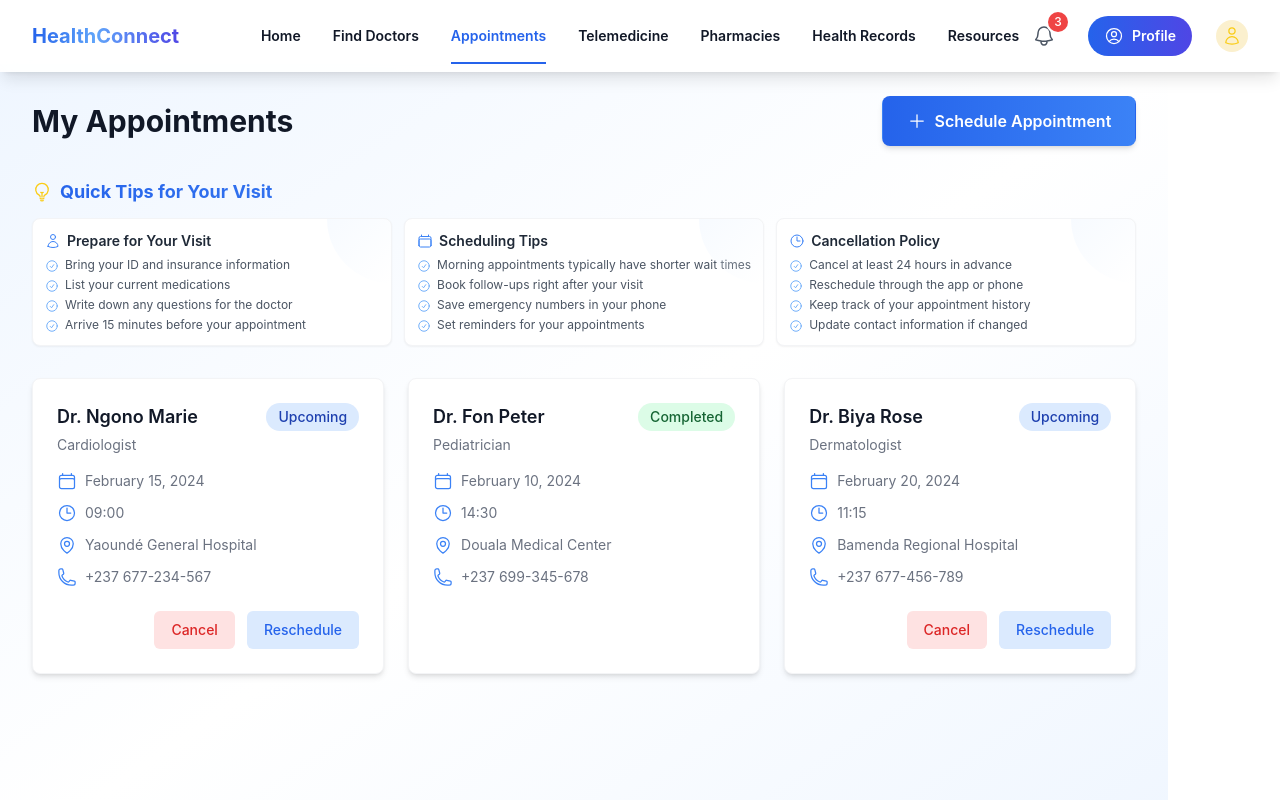
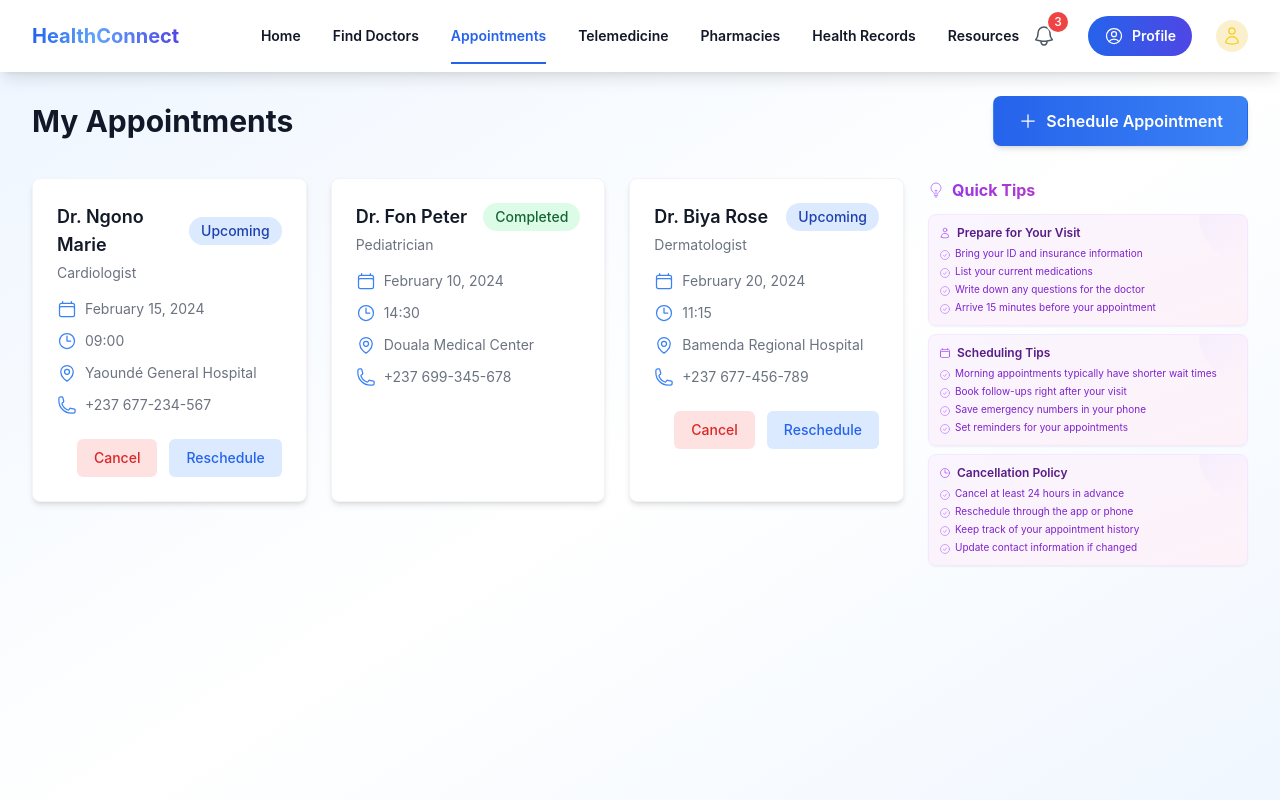
Before and after one commit to Esty-source/HSD-, a React (Vite) app in the folder health-service-directory/: page /appointments in a window 1280 px wide. Shown: the top 800 px of the page. Built offline with nearby package versions, Linux system fonts and the light colour scheme.

Commit message:
position of quick tips

```diff
--- a/health-service-directory/src/pages/Appointments.jsx
+++ b/health-service-directory/src/pages/Appointments.jsx
@@ -179,40 +179,11 @@ export default function Appointments() {
           </button>
         </div>
 
-        {/* Quick Tips Section */}
-        <div className="mt-4 sm:mt-6 mb-6 sm:mb-8">
-          <h2 className="text-base sm:text-lg font-bold text-gray-900 flex items-center mb-3 bg-gradient-to-r from-blue-600 to-blue-400 bg-clip-text text-transparent">
-            <LightBulbIcon className="h-4 sm:h-5 w-4 sm:w-5 mr-2 text-yellow-400" />
-            Quick Tips for Your Visit
-          </h2>
-          <div className="grid gap-2 sm:gap-3 grid-cols-1 sm:grid-cols-3">
-            {quickTips.map((section) => (
-              <div
-                key={section.id}
-                className="rounded-lg bg-white p-2.5 sm:p-3 shadow-sm hover:shadow-md transform hover:-translate-y-0.5 transition-all duration-300 ease-in-out border border-gray-100 relative overflow-hidden group"
-              >
-                <div className="absolute top-0 right-0 w-12 sm:w-16 h-12 sm:h-16 bg-gradient-to-br from-blue-50 to-transparent opacity-50 rounded-bl-full"></div>
-                <h3 className="text-xs sm:text-sm font-semibold text-gray-800 mb-1.5 flex items-center">
-                  {section.id === 1 && <UserIcon className="h-3 sm:h-4 w-3 sm:w-4 mr-1.5 text-blue-500" />}
-                  {section.id === 2 && <CalendarIcon className="h-3 sm:h-4 w-3 sm:w-4 mr-1.5 text-blue-500" />}
-                  {section.id === 3 && <ClockIcon className="h-3 sm:h-4 w-3 sm:w-4 mr-1.5 text-blue-500" />}
-                  {section.title}
-                </h3>
-                <ul className="space-y-1">
-                  {section.tips.map((tip, index) => (
-                    <li key={index} className="flex items-start group cursor-pointer">
-                      <CheckCircleIcon className="h-3 sm:h-3.5 w-3 sm:w-3.5 text-blue-400 mr-1 sm:mr-1.5 flex-shrink-0 mt-0.5 group-hover:text-blue-500 transition-colors duration-200" />
-                      <span className="text-[10px] sm:text-xs text-gray-600 leading-tight group-hover:text-gray-800 transition-colors duration-200">{tip}</span>
-                    </li>
-                  ))}
-                </ul>
-              </div>
-            ))}
-          </div>
-        </div>
-
+        {/* Main content wrapper with flex layout */}
+        <div className="flex flex-col lg:flex-row gap-6">
           {/* Appointments List */}
-        <div className="mt-6 sm:mt-8 grid gap-4 sm:gap-6 grid-cols-1 sm:grid-cols-2 lg:grid-cols-3">
+          <div className="flex-grow order-2 lg:order-1">
+            <div className="grid gap-4 sm:gap-6 grid-cols-1 sm:grid-cols-2 lg:grid-cols-3">
               {appointments.map((appointment) => (
                 <div
                   key={appointment.id}
@@ -266,6 +237,42 @@ export default function Appointments() {
                   )}
                 </div>
               ))}
+            </div>
+          </div>
+
+          {/* Quick Tips Section */}
+          <div className="lg:w-72 xl:w-80 flex-shrink-0 order-1 lg:order-2">
+            <div className="sticky top-4">
+              <h2 className="text-base font-bold flex items-center mb-3 bg-gradient-to-r from-purple-600 to-pink-500 bg-clip-text text-transparent">
+                <LightBulbIcon className="h-4 w-4 mr-2 text-purple-400" />
+                Quick Tips
+              </h2>
+              <div className="space-y-2">
+                {quickTips.map((section) => (
+                  <div
+                    key={section.id}
+                    className="rounded-lg bg-gradient-to-br from-purple-50 to-pink-50 p-2.5 shadow-sm hover:shadow-md transform hover:-translate-y-0.5 transition-all duration-300 ease-in-out border border-purple-100 relative overflow-hidden group"
+                  >
+                    <div className="absolute top-0 right-0 w-12 h-12 bg-gradient-to-br from-purple-100 to-transparent opacity-50 rounded-bl-full"></div>
+                    <h3 className="text-xs font-semibold text-purple-900 mb-1.5 flex items-center">
+                      {section.id === 1 && <UserIcon className="h-3 w-3 mr-1.5 text-purple-500" />}
+                      {section.id === 2 && <CalendarIcon className="h-3 w-3 mr-1.5 text-purple-500" />}
+                      {section.id === 3 && <ClockIcon className="h-3 w-3 mr-1.5 text-purple-500" />}
+                      {section.title}
+                    </h3>
+                    <ul className="space-y-1">
+                      {section.tips.map((tip, index) => (
+                        <li key={index} className="flex items-start group cursor-pointer">
+                          <CheckCircleIcon className="h-3 w-3 text-purple-400 mr-1 flex-shrink-0 mt-0.5 group-hover:text-purple-500 transition-colors duration-200" />
+                          <span className="text-[10px] text-purple-700 leading-tight group-hover:text-purple-900 transition-colors duration-200">{tip}</span>
+                        </li>
+                      ))}
+                    </ul>
+                  </div>
+                ))}
+              </div>
+            </div>
+          </div>
         </div>
 
         {showModal && (
```
Lines whose indentation alone changed are shown as unchanged.
